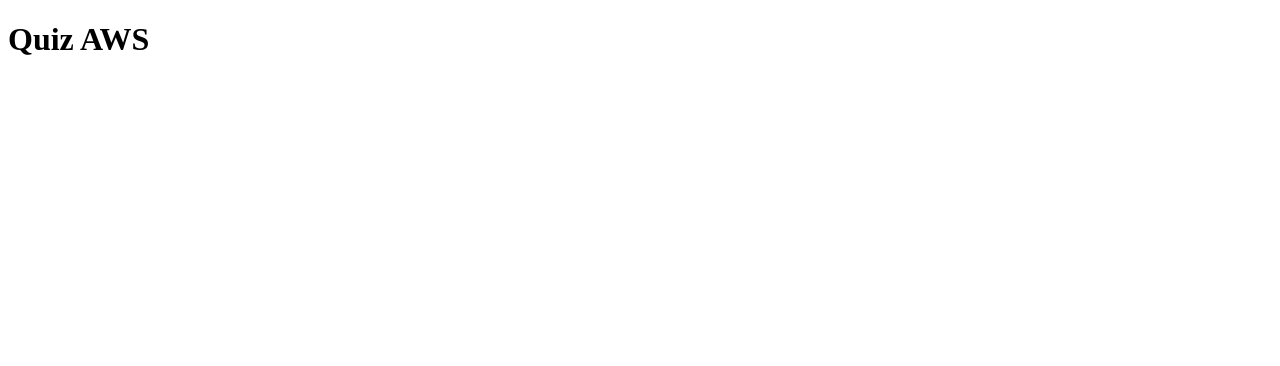
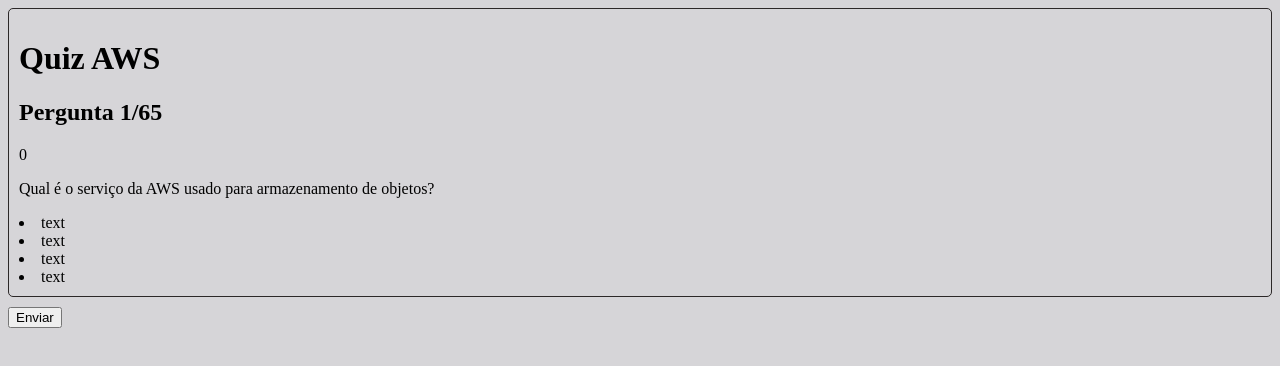
Before and after one commit to Tuanemendes/quiz-aws, a plain HTML site: page assets/index.html in a window 1280 px wide. Drawn offline with Linux system fonts and the light colour scheme.

Commit message:
estrututura inicial

```diff
--- /dev/null
+++ b/assets/css/style.css
@@ -0,0 +1,11 @@
+
+body{
+    background-color: rgb(214, 213, 216);
+}
+
+.card {
+    border: 1px solid #2c2828;
+    border-radius: 5px;
+    padding: 10px;
+    margin-bottom: 10px;
+  }
--- a/assets/index.html
+++ b/assets/index.html
@@ -5,12 +5,40 @@
     <meta charset="UTF-8">
     <meta http-equiv="X-UA-Compatible" content="IE=edge">
     <meta name="viewport" content="width=device-width, initial-scale=1.0">
-    <title>Quiz</title>
+    <link rel="stylesheet" href="/assets/css/style.css">
+    <title>Quiz AWS</title>
 </head>
 
 <body>
-    <h1>Quiz AWS </h1>
 
+
+    <div id="quiz-container">
+        <div class="card">
+            <div class="quiz-title">
+                <h1>Quiz AWS</h1>
+                <div>
+                    <h2>Pergunta 1/65</h2>
+                    <span class="corretc-score">0</span>
+                </div>
+
+            </div>
+            <div>
+                <div class="question">
+
+                    <p>Qual é o serviço da AWS usado para armazenamento de objetos?</p>
+                </div>
+                <div class="options">
+                    <li>text</li>
+                    <li>text</li>
+                    <li>text</li>
+                    <li>text</li>
+                </div>
+            </div>
+        </div>
+
+        <button id="submit-btn">Enviar</button>
+    </div>
+    <script src="seu-script-javascript.js"></script>
 </body>
 
 </html>
```
